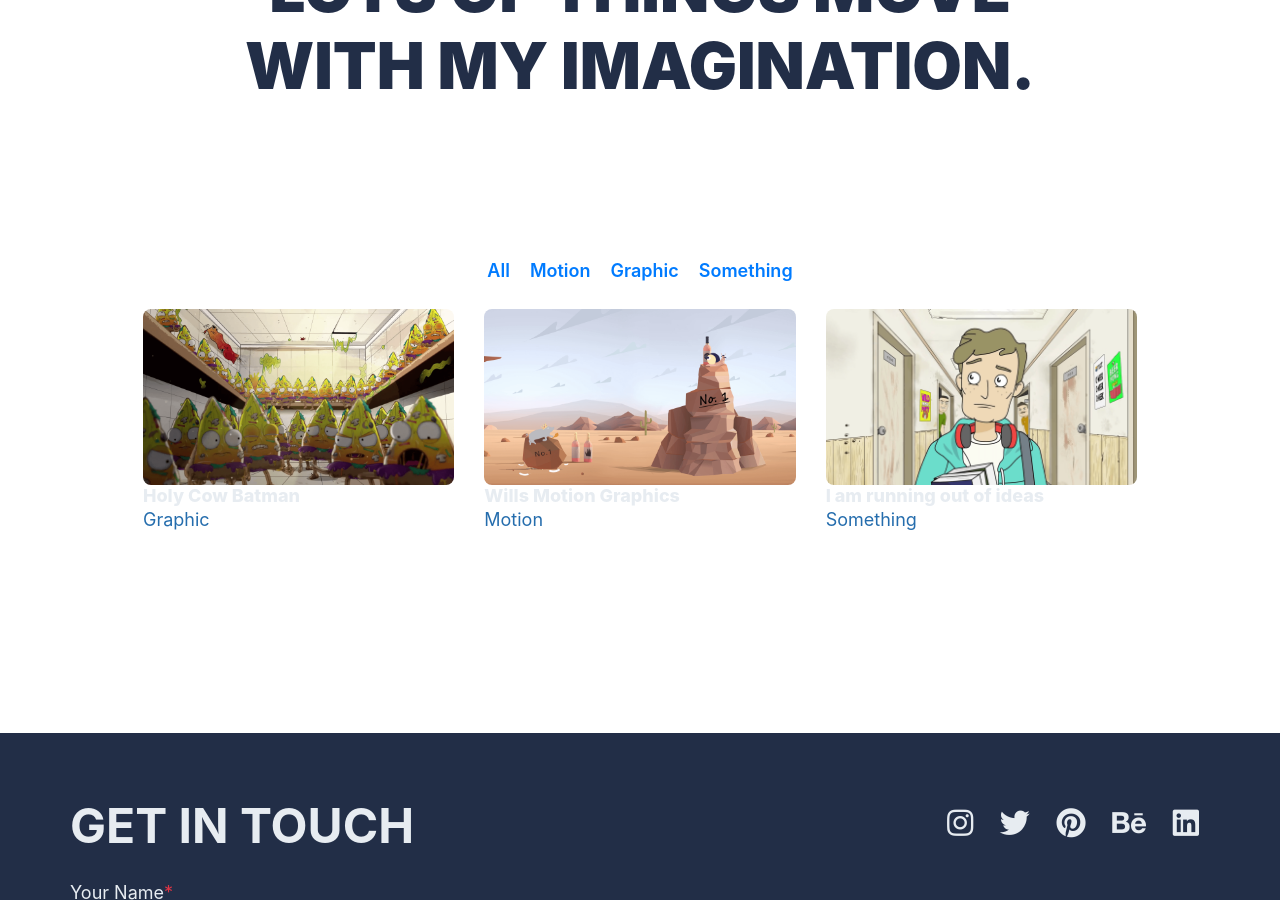
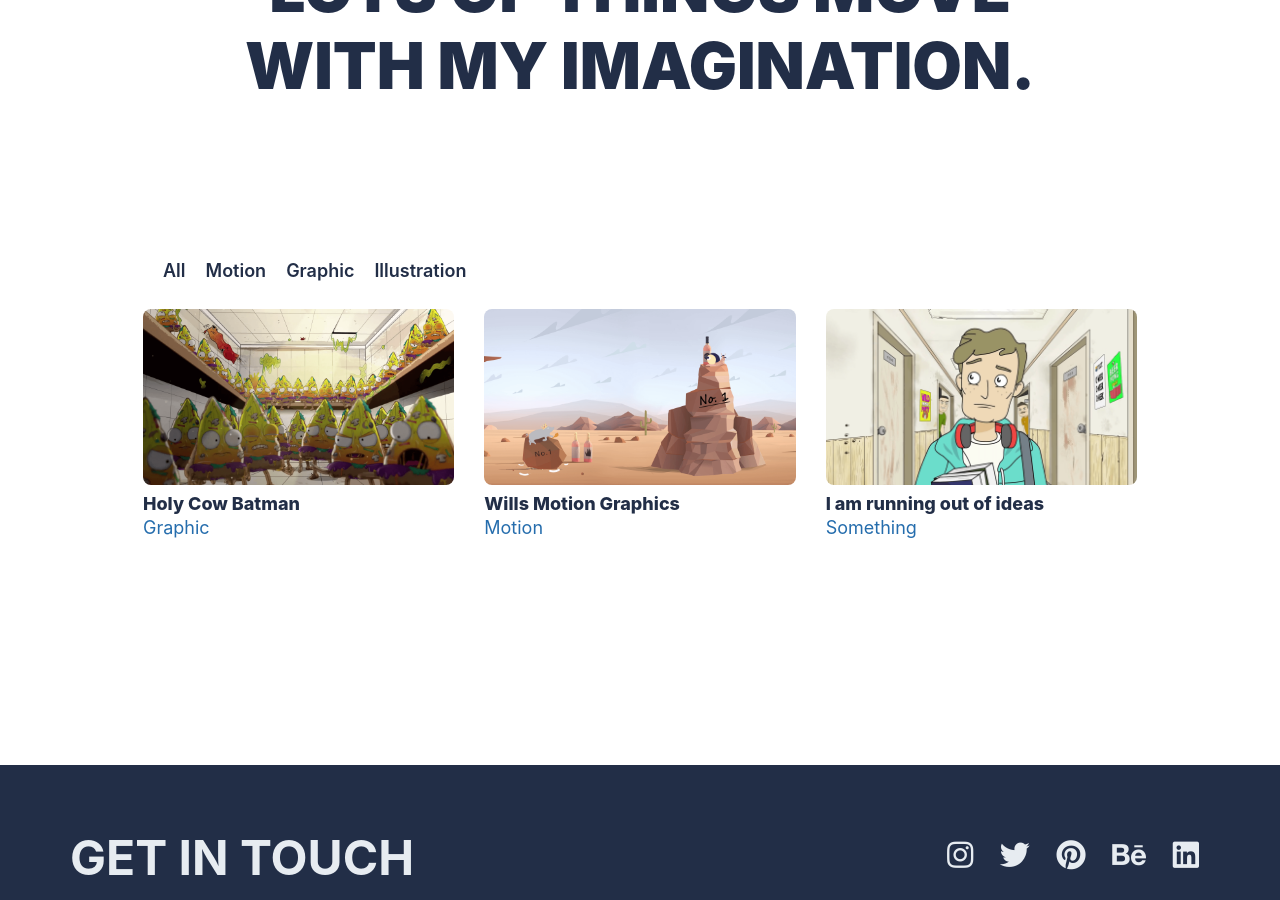
Before and after one commit to AgentPurpleLord/Will-Archer, a Jekyll site: the page built from index.html, in a window 1280 px wide and 900 px high, scrolled down 337 px. Built offline with Jekyll 4.4.1, drawn with Linux system fonts in a browser that asks for light colours; some web fonts are replaced.

Commit message:
Changes to gallery for better responsive control.

```diff
--- a/index.html
+++ b/index.html
@@ -13,20 +13,20 @@
 
 <section class="gallery">
     <div class="container-fluid gallery-container">
-        <div class="row justify-content-center">
-            <div class="col-md-auto projects-filter">
+        <div class="row">
+            <div class="col-md-auto projects-filter d-flex justify-content-center">
                 <ul class="nav filter">
-                    <li class="nav-item active" data-filter="*">
+                    <li class="nav-item active category-item" data-filter="*">
                         <a href="#" class="sub-link">All</a>
                     </li>
-                    <li class="nav-item" data-filter=".Motion">
+                    <li class="nav-item category-item" data-filter=".Motion">
                         <a href="#" class="sub-link">Motion</a>
                     </li>
-                    <li class="nav-item" data-filter=".Graphic">
+                    <li class="nav-item category-item" data-filter=".Graphic">
                         <a href="#" class="sub-link">Graphic</a>
                     </li>
-                    <li class="nav-item" data-filter=".Something">
-                        <a href="#" class="sub-link">Something</a>
+                    <li class="nav-item category-item" data-filter=".Illustration">
+                        <a href="#" class="sub-link">Illustration</a>
                     </li>
                 </ul>
             </div>
@@ -35,10 +35,10 @@
             <div class="row all-projects grid">
                 <div class="grid-sizer col-xd-4 col-sm-4 col-md-4"></div>
                 {% for item in site.projects %}
-                <div class="grid-item col-xs-4 col-sm-4 col-md-4 single-project {{ item.category }}">
+                <div class="grid-item pb-4 col-xs-4 col-sm-4 col-md-4 single-project {{ item.category }}">
                     <a class="grid-item-content animsition-link" href="{{ item.url }}">
                         <img data-aos="fade-up" src="{{ item.cover_image | relative_url }}" class="rounded img-responsive" alt="{{ item.project_name }}" />
-                        <h4 class="h6 light">{{ item.project_name }}</h4>
+                        <h4 class="h6 dark mt-2">{{ item.project_name }}</h4>
                         <p class="primary">{{ item.category }}</p>
                     </a>
                 </div>
```
